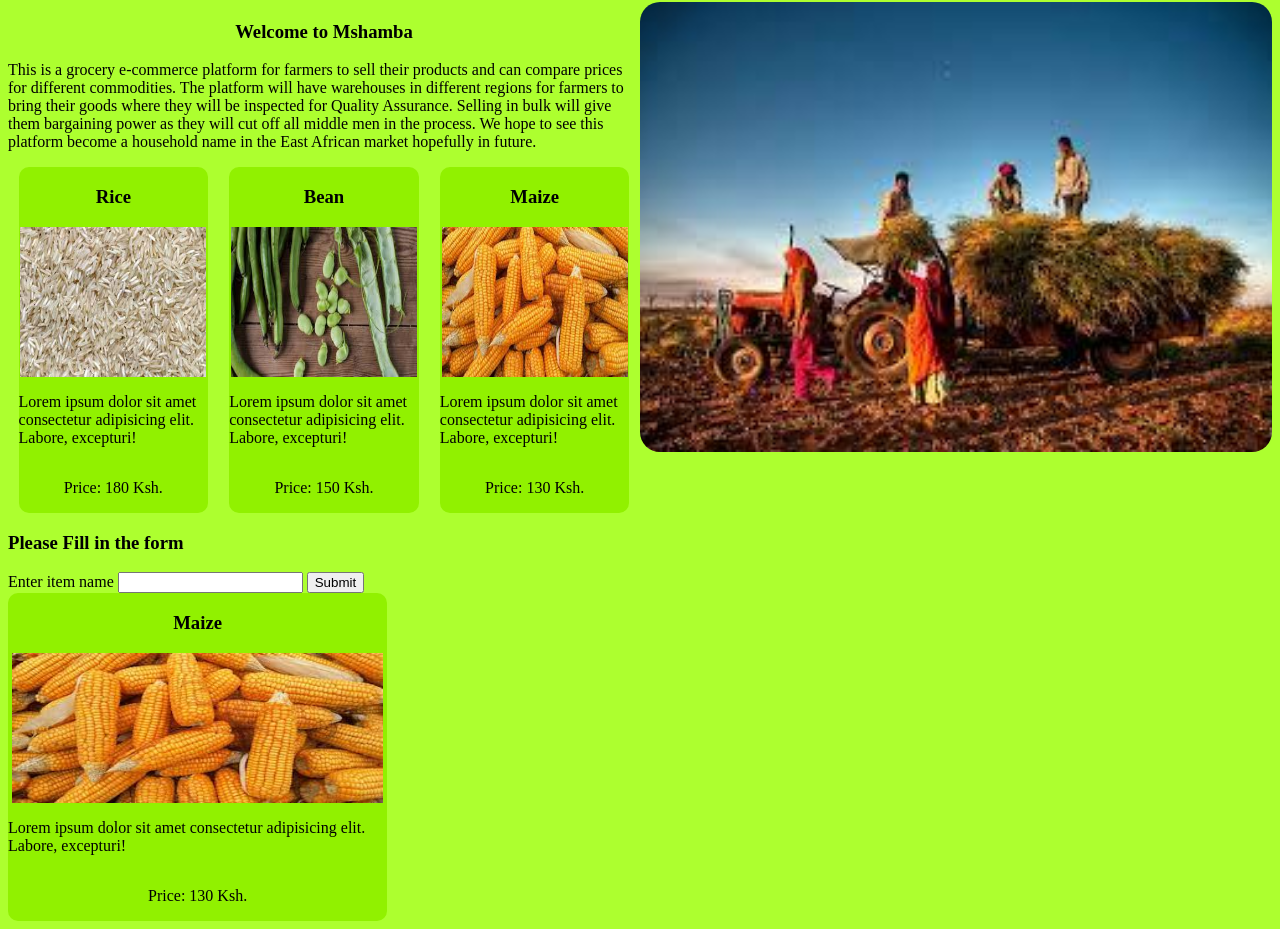
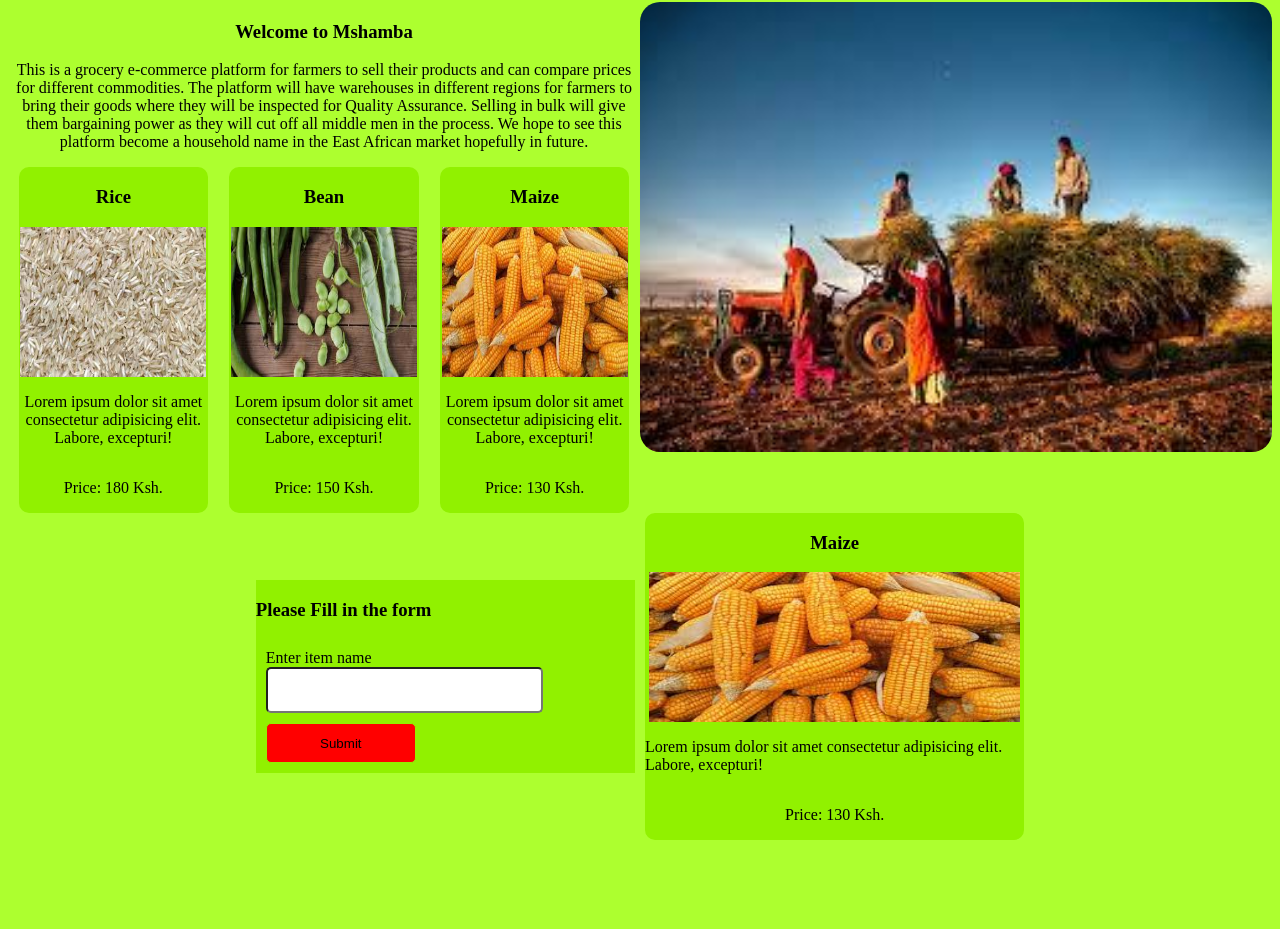
Before and after one commit to AllenmathewsN/M-Shamba, a plain HTML site: page index.html in a window 1280 px wide. Shown: the part 106-1035 px from the top of the page. After the commit the page ends 954 px from the top, so only its background shows below. Drawn offline with Linux system fonts and the light colour scheme; files whose address does not match are found by name.

Commit message:
add display and width  properties to the form elements

```diff
--- a/css/styles.css
+++ b/css/styles.css
@@ -45,6 +45,7 @@ main{
 
 .about{
     width: 50%;
+    text-align: center;
 }
 .about h3{
     text-align: center;
@@ -83,3 +84,40 @@ main{
     width: 98%;
     height: 150px;
 }
+
+.content{
+    width: 100%;
+    display: flex;
+    align-items: center;
+    justify-content:center;
+}
+
+.form1{
+    background-color: rgb(145, 241, 0);
+    width: 30%;
+    display: flex;
+    flex-direction: column;
+    margin-right: 10px;
+}
+
+form{
+    display: flex;
+    flex-direction: column;
+    padding: 10px;
+}
+
+form input{
+    width: 75%;
+    height: 40px;
+    border-radius: 5px;
+}
+
+.btn{
+    margin-top: 10px;
+    background-color: red;
+    /* background-color: rgb(145, 241, 0); */
+    border: 1px solid rgb(145, 241, 0);
+    border-radius: 5px;
+    height: 40px;
+    width: 150px;
+}
```
